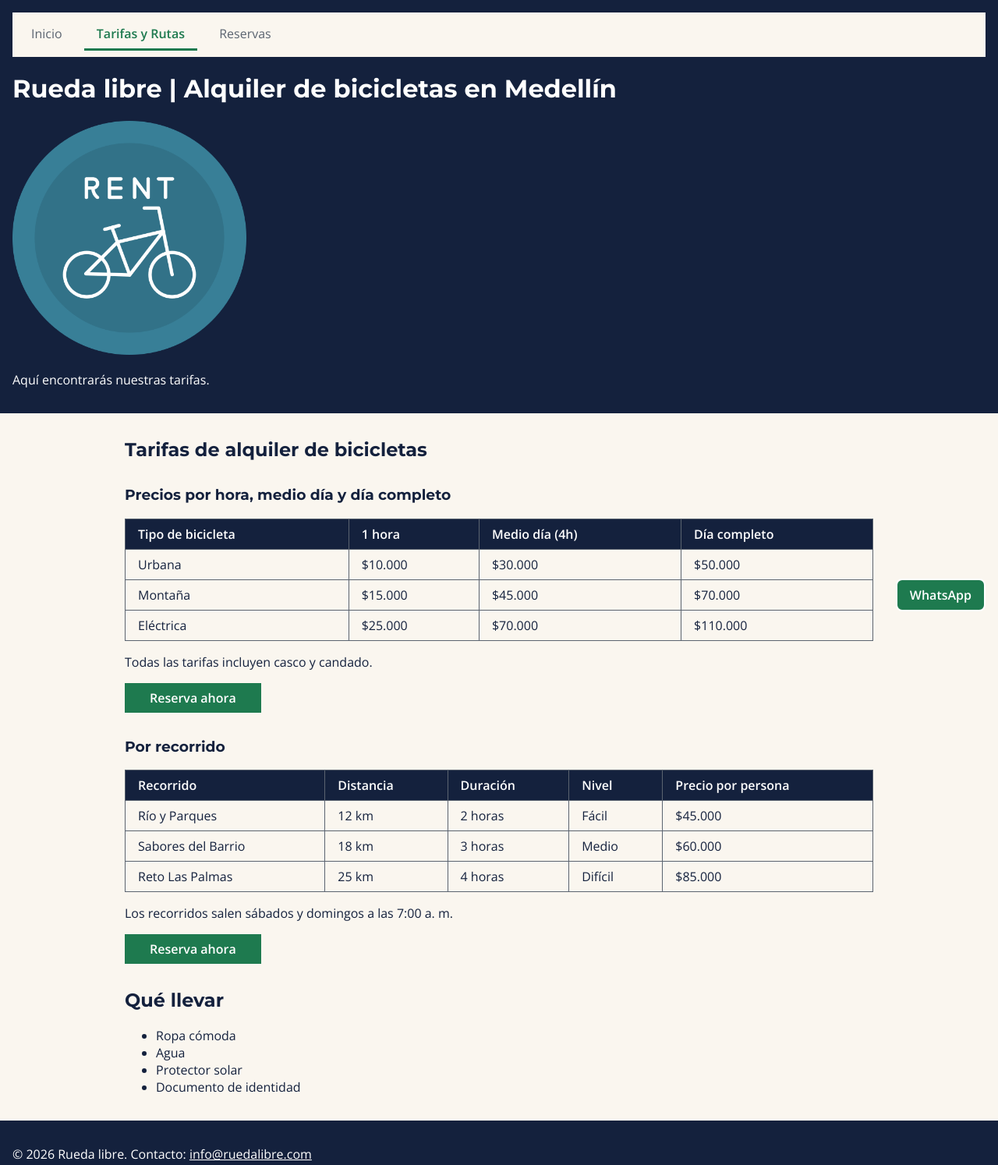
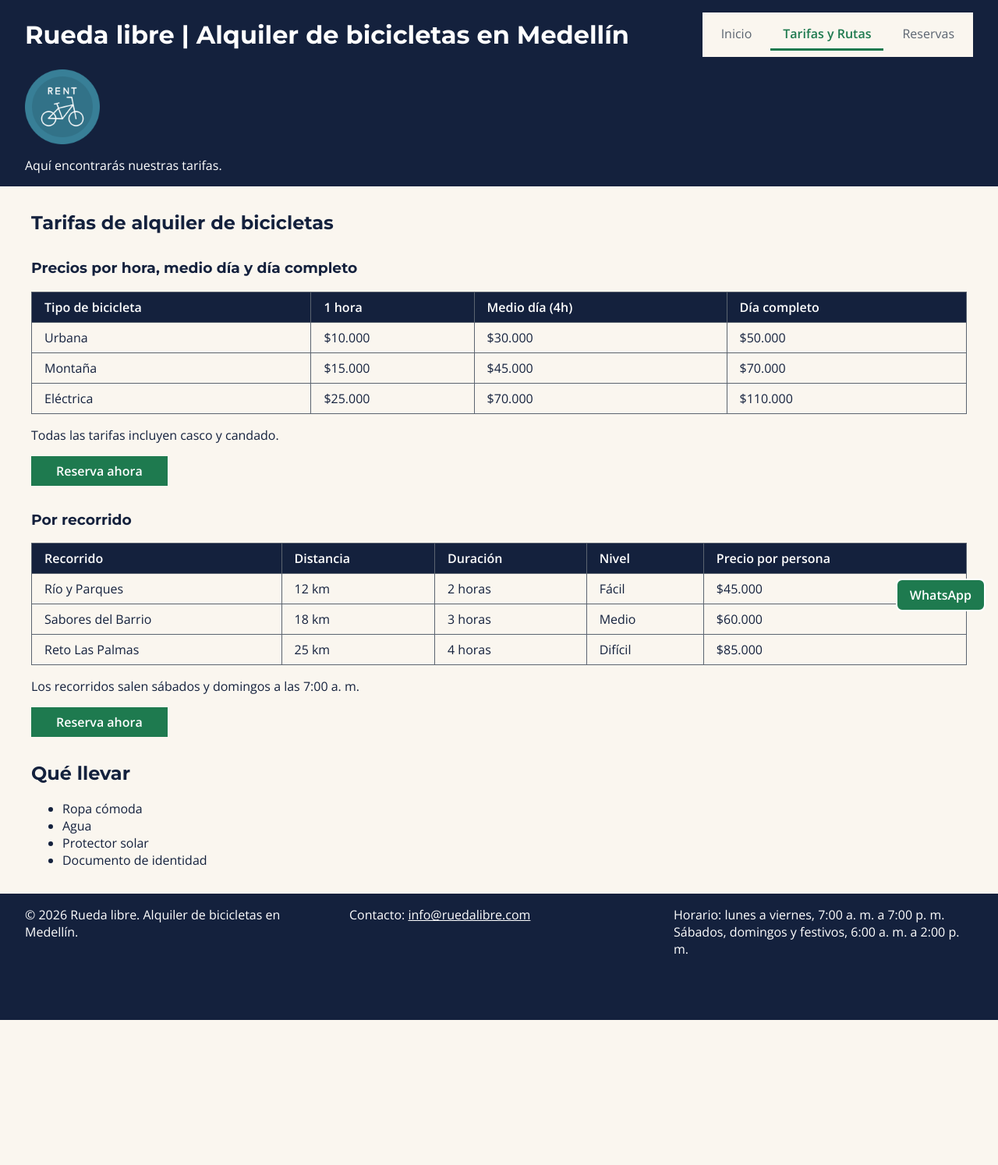
Before and after one commit to MrGarcia3108/rueda-libre, a plain HTML site: page paginas/tarifas.html in a window 1280 px wide. Shown: the whole page at 78% size. After the commit the page ends 1308 px from the top, so only its background shows below. Drawn offline with nearby package versions, Linux system fonts and the light colour scheme.

Commit message:
reto 1 semana 2

```diff
--- a/css/styles.css
+++ b/css/styles.css
@@ -92,20 +92,46 @@ footer a:focus {
 
 
 /* ===== 3. NAVEGACIÓN ===== */
+/* Encabezado: nombre en un extremo, menú en el otro */
+header {
+    display: flex;
+    flex-direction: row;
+    flex-wrap: wrap;
+    justify-content: space-between;
+    align-items: center;
+    align-content: flex-start;
+    gap: var(--espacio-m);
+}
+
+header h1 {
+    margin: 0;
+}
+
+/* El logo y el saludo ocupan su propia fila */
+header > img {
+    flex: 0 0 100%;
+    height: 6rem;
+    object-fit: contain;
+    object-position: left center;
+}
+
+header > p {
+    flex: 0 0 100%;
+    margin: 0;
+}
+
 #menu {
+    display: flex;
+    flex-wrap: wrap;
+    gap: var(--espacio-s);
     list-style: none;
-    margin: 0 0 var(--espacio-m);
+    margin: 0;
     padding: var(--espacio-s);
     background-color: var(--color-crema);
 }
 
-#menu li {
-    display: inline-block;
-    margin-inline-end: var(--espacio-s);
-}
-
 #menu a {
-    display: inline-block;
+    display: block;
     padding: var(--espacio-s) var(--espacio-m);
     color: var(--color-gris-asfalto);
     text-decoration: none;
@@ -127,6 +153,24 @@ footer a:focus {
 
 
 /*4. COMPONENTES*/
+
+/* Pie de página*/
+footer {
+    display: flex;
+    flex-direction: row;
+    flex-wrap: wrap;
+    justify-content: space-between;
+    align-items: flex-start;
+    gap: var(--espacio-l);
+    padding-bottom: calc(var(--espacio-l) * 2.5);
+}
+
+footer > p,
+footer > address {
+    flex: 0 1 18rem;
+    margin: 0;
+    font-style: normal;
+}
 
 /* Botones */
 button {
@@ -274,3 +318,70 @@ textarea {
 input[type="radio"] + label {
     margin-inline-end: var(--espacio-m);
 }
+
+/* ===== 6. RESPONSIVE (mobile-first) ===== */
+
+/* Base (menos de 576px)*/
+header nav {
+    flex: 1 1 100%;
+}
+
+#servicios {
+    display: flex;
+    flex-wrap: wrap;
+    gap: var(--espacio-m);
+}
+
+#servicios > h2 {
+    flex: 0 0 100%;
+    margin: 0;
+}
+
+.tarjeta {
+    flex: 1 1 100%;
+}
+
+/* Celular grande */
+@media (min-width: 576px) {
+    .tarjeta {
+        flex: 1 1 calc(50% - var(--espacio-m));
+    }
+
+    footer > p,
+    footer > address {
+        flex: 1 1 calc(50% - var(--espacio-l));
+    }
+}
+
+/* Tableta: */
+@media (min-width: 768px) {
+    header nav {
+        flex: 0 1 auto;
+    }
+
+    footer > p,
+    footer > address {
+        flex: 1 1 0;
+    }
+
+    table {
+        display: table;
+        overflow-x: visible;
+    }
+}
+
+/* Computador */
+@media (min-width: 1200px) {
+    main {
+        max-width: 75rem;
+    }
+
+    header,
+    footer {
+        padding-inline: var(--espacio-l);
+    }
+
+    .tarjeta {
+        flex: 1 1 calc(33.333% - var(--espacio-m));
+    }
+}
--- a/paginas/tarifas.html
+++ b/paginas/tarifas.html
@@ -11,6 +11,7 @@
 </head>
 <body>
     <header>
+        <h1>Rueda libre | Alquiler de bicicletas en Medellín</h1>
         <nav>
             <ul id="menu">
                 <li><a href="../index.html">Inicio</a></li>
@@ -18,7 +19,6 @@
                 <li><a href="reservas.html">Reservas</a></li>
             </ul>
         </nav>
-        <h1>Rueda libre | Alquiler de bicicletas en Medellín</h1>
         <img id="logo" src="../img/logo.png" alt="Logo de Rueda libre" width="300">
         <p>Aquí encontrarás nuestras tarifas.</p>
     </header>
@@ -116,7 +116,9 @@
     </main>
 
     <footer>
-        <p>&copy; 2026 Rueda libre. Contacto: <a href="mailto:info@ruedalibre.com">info@ruedalibre.com</a></p>
+        <p>&copy; 2026 Rueda libre. Alquiler de bicicletas en Medellín.</p>
+        <address>Contacto: <a href="mailto:info@ruedalibre.com">info@ruedalibre.com</a></address>
+        <p>Horario: lunes a viernes, 7:00 a. m. a 7:00 p. m. Sábados, domingos y festivos, 6:00 a. m. a 2:00 p. m.</p>
         <a href="https://wa.me/573000000000" class="btn-whatsapp" target="_blank" rel="noopener noreferrer">WhatsApp</a>
     </footer>
 </body>
```
Also changed, not shown: bitacora.txt (+9 -0 lines), index.html (+5 -3 lines), paginas/reservas.html (+4 -2 lines).
